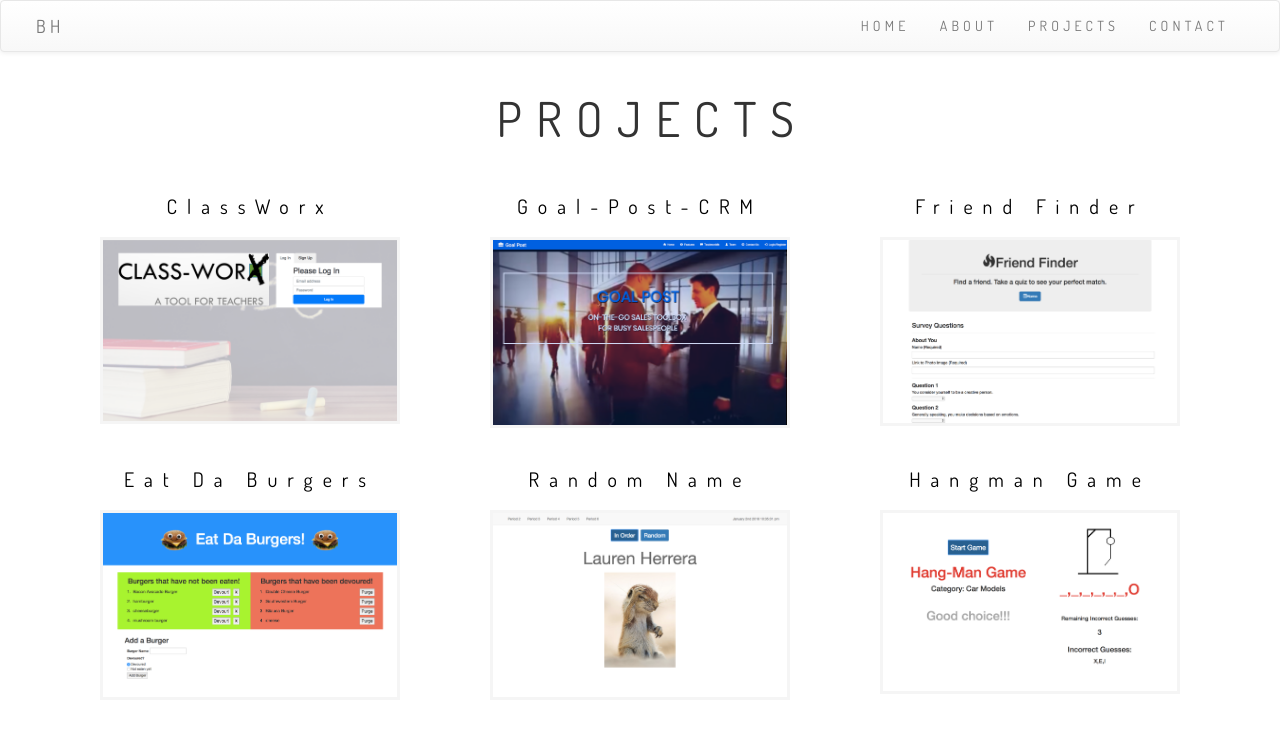
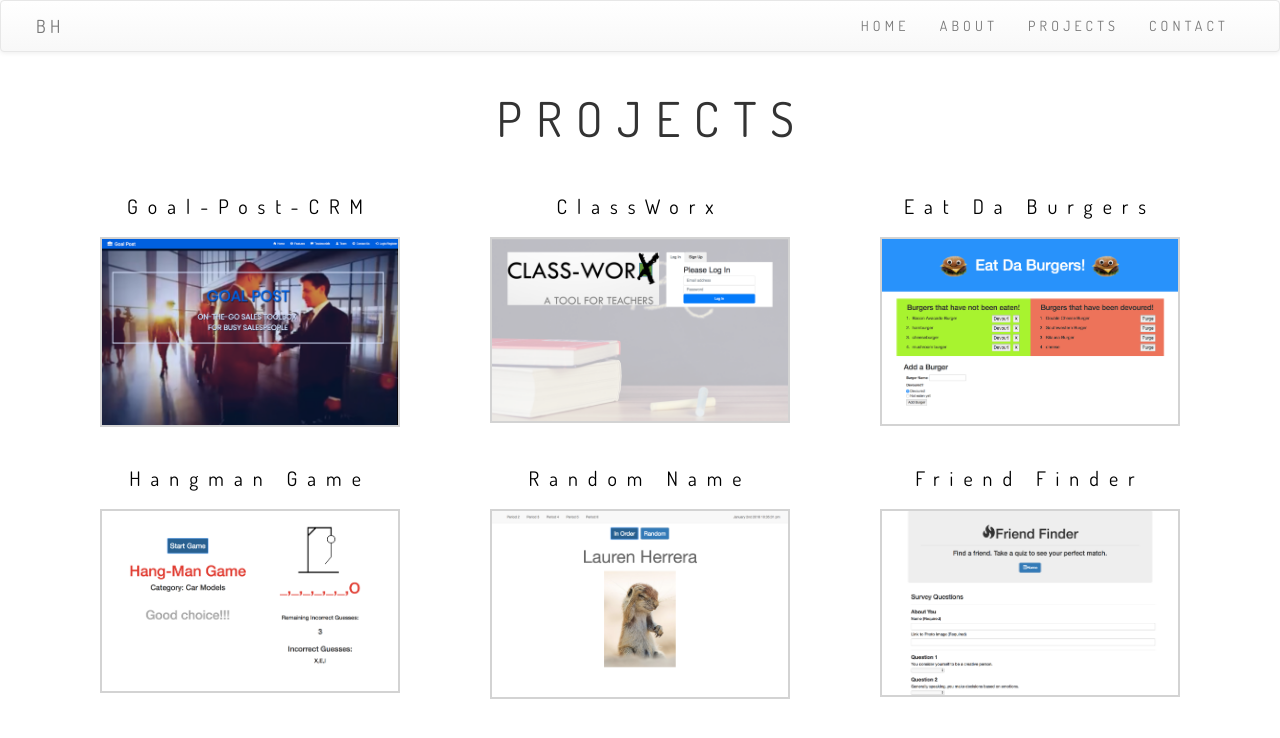
Before and after one commit to Brian-T-Hart/Portfolio, a plain HTML site: page projects.html in a window 1280 px wide. Drawn offline with nearby package versions, Linux system fonts and the light colour scheme.

Commit message:
added cursor and image css changes

```diff
--- a/assets/css/style.css
+++ b/assets/css/style.css
@@ -79,7 +79,8 @@ img {
     display: block;
     margin: auto;
     margin-top: 20px;
-    border: 3px solid #F5F5F5;
+    border: 2px solid lightgrey;
+    /* border: 3px solid #F5F5F5; */
 }
 
 .aboutImage {
@@ -90,6 +91,17 @@ img {
 
 a {
     color: black;
+    cursor: pointer;
+}
+
+.emailLink {
+    color: #fff;
+}
+
+.projectImage:hover {
+   max-width: 320px;
+   margin-top: 0px;
+   /* opacity: 0.5; */
 }
 
 #aboutInfoContainer {
--- a/projects.html
+++ b/projects.html
@@ -70,41 +70,41 @@
         </div>
         <div id="row2" class="row">
             <div class="col-md-4">
-                <a href="https://class-worx.herokuapp.com" target="blank">
-                <h2 class="text-center">ClassWorx</h2>
-                <img src="assets/images/ClassWorx.png" />
+                <a href="https://goal-post-crm.herokuapp.com/" target="blank">
+                    <h2 class="text-center">Goal-Post-CRM</h2>
+                    <img class="projectImage" src="assets/images/goalpost.png" />
                 </a>
             </div>
             <div class="col-md-4">
-                <a href="https://goal-post-crm.herokuapp.com/" target="blank">
-                <h2 class="text-center">Goal-Post-CRM</h2>
-                <img src="assets/images/goalpost.png" />
+                <a href="https://class-worx.herokuapp.com" target="blank">
+                <h2 class="text-center">ClassWorx</h2>
+                <img class="projectImage" src="assets/images/ClassWorx.png" />
+                </a>
+            </div>
+            <div class="col-md-4">
+                <a href="https://eat-da-burger-burger.herokuapp.com/" target="blank">
+                    <h2 class="text-center">Eat Da Burgers</h2>
+                    <img class="projectImage" src="assets/images/eatdaburgers.png" />
+                </a>
+            </div>
+        </div>
+        <div id="row3" class="row">
+            <div class="col-md-4">
+                <a href="https://brian-t-hart.github.io/Hangman-Game/" target="blank">
+                    <h2 class="text-center">Hangman Game</h2>
+                    <img class="projectImage" src="assets/images/hangman.png" />
+                </a>
+            </div>
+            <div class="col-md-4">
+                <a href="https://brian-t-hart.github.io/Random-Name/" target="blank">
+                    <h2 class="text-center">Random Name</h2>
+                    <img class="projectImage" src="assets/images/randomName.png" />
                 </a>
             </div>
             <div class="col-md-4">
                 <a href="https://friend-finder-quiz.herokuapp.com" target="blank">
                     <h2 class="text-center">Friend Finder</h2>
-                    <img src="assets/images/friendfinder.png" />
-                </a>
-            </div>
-        </div>
-        <div id="row3" class="row">
-            <div class="col-md-4">
-                <a href="https://eat-da-burger-burger.herokuapp.com/" target="blank">
-                    <h2 class="text-center">Eat Da Burgers</h2>
-                    <img src="assets/images/eatdaburgers.png" />
-                </a>
-            </div>
-            <div class="col-md-4">
-                <a href="https://brian-t-hart.github.io/Random-Name/" target="blank">
-                <h2 class="text-center">Random Name</h2>
-                <img src="assets/images/randomName.png" />
-                </a>
-            </div>
-            <div class="col-md-4">
-                <a href="https://brian-t-hart.github.io/Hangman-Game/" target="blank">
-                <h2 class="text-center">Hangman Game</h2>
-                <img src="assets/images/hangman.png" />
+                    <img class="projectImage" src="assets/images/friendfinder.png" />
                 </a>
             </div>
         </div>
```
Also changed, not shown: contact.html (+3 -1 lines).
